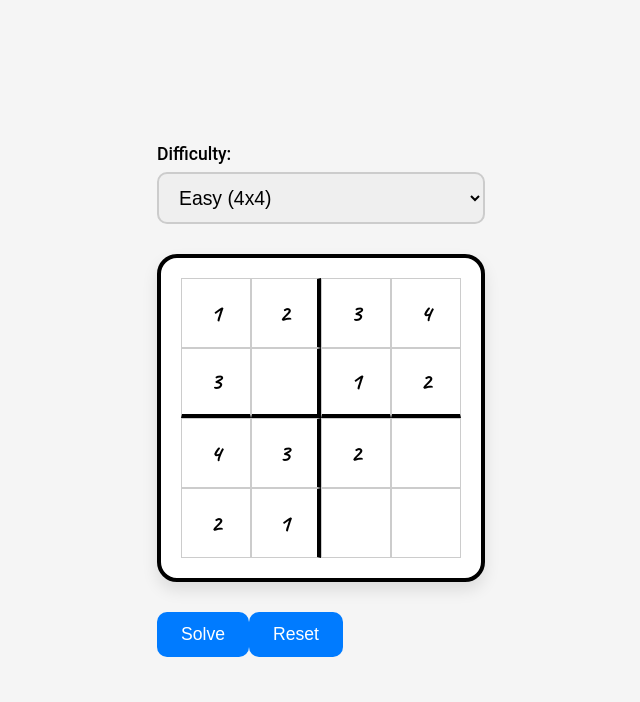
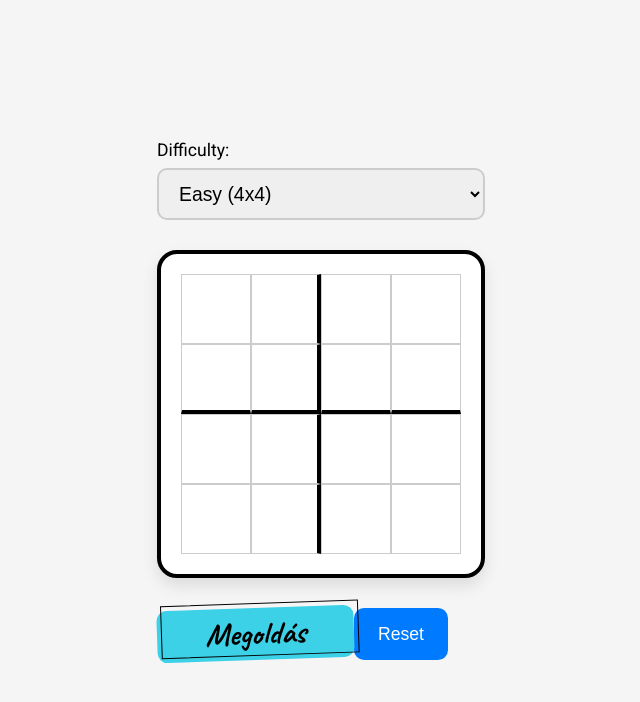
Before and after one commit to sziszi86/sudoko1, a React (Create React App) app in the folder sudoku-solver/: page /solver in a window 1280 px wide. Shown: the top 702 px of the page, without its empty margins (319-959 px from the left). Built offline with nearby package versions, Linux system fonts and the light colour scheme.

Commit message:
sudoku rulez update + design

```diff
--- a/sudoku-solver/src/App.css
+++ b/sudoku-solver/src/App.css
@@ -1,3 +1,5 @@
+@import url('https://fonts.googleapis.com/css2?family=Roboto:wght@400;700&display=swap');
+
 body {
     font-family: 'Roboto', sans-serif;
     background-color: #f5f5f5;
@@ -73,73 +75,6 @@ button:hover {
     background-color: #0056b3;
 }
 
-.sudoku-grid {
-  display: grid;
-  gap: 0;
-  margin: 30px auto;
-  padding: 20px;
-  background-color: #fff;
-  border: 4px solid #000;
-  border-radius: 20px;
-  box-shadow: 0 8px 16px rgba(0, 0, 0, 0.1);
-}
-
-.sudoku-grid.grid-4 {
-  grid-template-columns: repeat(4, 70px);
-  grid-template-rows: repeat(4, 70px);
-  max-width: 280px;
-}
-
-.sudoku-grid.grid-9 {
-  grid-template-columns: repeat(9, 50px);
-  grid-template-rows: repeat(9, 50px);
-  max-width: 460px;
-}
-
-.sudoku-grid .cell {
-  width: 100%;
-  height: 100%;
-  padding: 0;
-  font-size: 1.5em;
-  font-weight: 700;
-  text-align: center;
-  border: 1px solid #ccc;
-  box-sizing: border-box;
-  transition: border-color 0.3s ease;
-  font-family: 'Caveat', cursive; /* Kézírásos betűtípus */
-  animation: write 0.5s ease-out; /* Írás animáció */
-}
-
-.sudoku-grid .cell:focus {
-  outline: none;
-  border-color: #007bff;
-}
-
-.sudoku-grid .border-right {
-  border-right: 4px solid #000;
-}
-
-.sudoku-grid .border-bottom {
-  border-bottom: 4px solid #000;
-}
-
-.sudoku-grid .error {
-  border: 2px solid red;
-}
-
-.modal-overlay {
-  position: fixed;
-  top: 0;
-  left: 0;
-  width: 100%;
-  height: 100%;
-  background: rgba(0, 0, 0, 0.5);
-  display: flex;
-  justify-content: center;
-  align-items: center;
-  opacity: 0;
-  animation: fadeIn 0.5s forwards;
-}
 
 .modal {
     background: white;
@@ -159,13 +94,60 @@ button:hover {
     animation: fadeIn 0.5s forwards;
 }
 
-@keyframes write {
-  from {
-    opacity: 0;
-    transform: translateY(-20px);
+.btn-primary {
+    background-color: #3DD1E7;
+    border: 0 solid #E5E7EB;
+    box-sizing: border-box;
+    font-family: 'Caveat', cursive;
+    color: #000000;
+    display: flex;
+    font-size: 24px;
+    font-weight: 700;
+    justify-content: center;
+    line-height: 1.75rem;
+    padding: .75rem 1.65rem;
+    position: relative;
+    text-align: center;
+    text-decoration: none #000000 solid;
+    text-decoration-thickness: auto;
+    width: auto;
+    max-width: 460px;
+    cursor: pointer;
+    transform: rotate(-2deg);
+    user-select: none;
+    -webkit-user-select: none;
+    touch-action: manipulation;
 }
-  to {
-    opacity: 1;
-    transform: translateY(0);
+
+    .btn-primary:focus {
+        outline: 0;
+    }
+    .btn-primary:hover{
+        color: white;
+    }
+
+    .btn-primary:after {
+        content: '';
+        position: absolute;
+        border: 1px solid #000000;
+        bottom: 4px;
+        left: 4px;
+        width: calc(100% - 1px);
+        height: calc(100% - 1px);
+    }
+
+    .btn-primary:hover:after {
+        bottom: 2px;
+        left: 2px;
+        color: white;
+    }
+
+    @media (min-width: 768px) {
+        .btn-primary {
+            padding: .75rem 3rem;
+            font-size: 32px;
         }
     }
+.flex{
+    display: flex;
+}
--- /dev/null
+++ b/sudoku-solver/src/components/SudokuGrid.css
@@ -0,0 +1,72 @@
+@import url('https://fonts.googleapis.com/css2?family=Caveat:wght@400;700&display=swap');
+@import url('https://fonts.googleapis.com/css2?family=Roboto:wght@400;700&display=swap');
+
+.sudoku-grid {
+    display: grid;
+    gap: 0;
+    margin: 30px auto;
+    padding: 20px;
+    background-color: #fff;
+    border: 4px solid #000;
+    border-radius: 20px;
+    box-shadow: 0 8px 16px rgba(0, 0, 0, 0.1);
+}
+
+.sudoku-grid.grid-4 {
+    grid-template-columns: repeat(4, 70px);
+    grid-template-rows: repeat(4, 70px);
+    max-width: 280px;
+}
+
+.sudoku-grid.grid-9 {
+    grid-template-columns: repeat(9, 50px);
+    grid-template-rows: repeat(9, 50px);
+    max-width: 460px;
+}
+
+.sudoku-grid .cell {
+    width: 100%;
+    height: 100%;
+    padding: 0;
+    font-size: 1.5em;
+    font-weight: 700;
+    text-align: center;
+    border: 1px solid #ccc;
+    box-sizing: border-box;
+    transition: border-color 0.3s ease;
+}
+
+.sudoku-grid .cell.user-input {
+    font-family: 'Caveat', cursive; /* Kézírásos betűtípus a felhasználó által beírt mezőknek */
+}
+
+.sudoku-grid .cell.generated {
+    font-family: 'Roboto', sans-serif; /* Generált mezők betűtípusa */
+    animation: fadeInGreen 2s ease-out; /* Generált mezők halványzöld animációja */
+}
+
+.sudoku-grid .cell:focus {
+    outline: none;
+    border-color: #007bff;
+}
+
+.sudoku-grid .border-right {
+    border-right: 4px solid #000;
+}
+
+.sudoku-grid .border-bottom {
+    border-bottom: 4px solid #000;
+}
+
+.sudoku-grid .error {
+    border: 2px solid red;
+}
+
+@keyframes fadeInGreen {
+    0% {
+        background-color: #d4edda; /* Halványzöld */
+    }
+    100% {
+        background-color: transparent;
+    }
+}
--- a/sudoku-solver/src/components/SudokuGrid.jsx
+++ b/sudoku-solver/src/components/SudokuGrid.jsx
@@ -1,11 +1,19 @@
 import React from 'react';
+import './SudokuGrid.css';
 
-const SudokuGrid = ({ grid, onChange, errors }) => {
+const SudokuGrid = ({ grid, onChange, errors, solvedGrid, userInputs, setUserInputs }) => {
     const handleInputChange = (row, col, value) => {
         // Csak 1-9 közötti értékeket engedélyezünk
         if (value === '' || (/^[1-9]$/.test(value) && grid.length === 9) || (/^[1-4]$/.test(value) && grid.length === 4)) {
             onChange(row, col, value);
         }
+    };
+
+    const handleFocus = (row, col) => {
+        const newUserInputs = userInputs.map((r, rowIndex) =>
+            r.map((cell, colIndex) => (rowIndex === row && colIndex === col ? true : cell))
+        );
+        setUserInputs(newUserInputs);
     };
 
     return (
@@ -22,6 +30,12 @@ const SudokuGrid = ({ grid, onChange, errors }) => {
                     if (errors[rowIndex][colIndex]) {
                         className += " error";
                     }
+                    if (userInputs[rowIndex][colIndex]) {
+                        className += " user-input";
+                    }
+                    if (solvedGrid && solvedGrid[rowIndex][colIndex] !== grid[rowIndex][colIndex]) {
+                        className += " generated";
+                    }
                     return (
                         <input
                             key={`${rowIndex}-${colIndex}`}
@@ -29,6 +43,7 @@ const SudokuGrid = ({ grid, onChange, errors }) => {
                             maxLength="1"
                             value={cell || ''}
                             onChange={(e) => handleInputChange(rowIndex, colIndex, e.target.value)}
+                            onFocus={() => handleFocus(rowIndex, colIndex)}
                             className={className}
                         />
                     );
--- a/sudoku-solver/src/pages/SudokuSolverPage.jsx
+++ b/sudoku-solver/src/pages/SudokuSolverPage.jsx
@@ -1,26 +1,29 @@
-import React, {useState, useEffect} from 'react';
-import {useLocation} from 'react-router-dom';
+import React, { useState, useEffect } from 'react';
+import { useLocation } from 'react-router-dom';
 import SudokuGrid from '../components/SudokuGrid';
 import Modal from '../components/Modal';
-import {solveSudoku, generateSudoku, isValidSudoku} from '../utils/sudokuSolver';
+import { solveSudoku, generateSudoku, isValidSudoku } from '../utils/sudokuSolver';
+
+const generateEmptyGrid = (size) => {
+    return Array(size).fill().map(() => Array(size).fill(null));
+};
+
+const initializeErrors = (size) => {
+    return Array(size).fill().map(() => Array(size).fill(false));
+};
 
 const SudokuSolverPage = () => {
-    const emptyGrid4x4 = Array(4).fill().map(() => Array(4).fill(null));
-    const emptyGrid9x9 = Array(9).fill().map(() => Array(9).fill(null));
-    const emptyErrors4x4 = Array(4).fill().map(() => Array(4).fill(false));
-    const emptyErrors9x9 = Array(9).fill().map(() => Array(9).fill(false));
     const location = useLocation();
     const initialDifficulty = location.state?.difficulty || 'easy';
+    const initialSize = initialDifficulty === 'easy' ? 4 : 9;
 
     const [difficulty, setDifficulty] = useState(initialDifficulty);
-    const [grid, setGrid] = useState(() => {
-        const savedGrid = JSON.parse(localStorage.getItem('sudoku-grid'));
-        const savedDifficulty = localStorage.getItem('sudoku-difficulty') || initialDifficulty;
-        return savedGrid || generateSudoku(savedDifficulty === 'easy' ? 4 : 9);
-    });
-    const [errors, setErrors] = useState(grid.length === 4 ? emptyErrors4x4 : emptyErrors9x9);
+    const [grid, setGrid] = useState(() => generateEmptyGrid(initialSize));
+    const [errors, setErrors] = useState(() => initializeErrors(initialSize));
+    const [solvedGrid, setSolvedGrid] = useState(null);
     const [message, setMessage] = useState('');
     const [showModal, setShowModal] = useState(false);
+    const [userInputs, setUserInputs] = useState(() => generateEmptyGrid(initialSize));
 
     useEffect(() => {
         localStorage.setItem('sudoku-grid', JSON.stringify(grid));
@@ -28,13 +31,11 @@ const SudokuSolverPage = () => {
     }, [grid, difficulty]);
 
     useEffect(() => {
-        if (difficulty === 'easy') {
-            setGrid(generateSudoku(4));
-            setErrors(emptyErrors4x4);
-        } else {
-            setGrid(generateSudoku(9));
-            setErrors(emptyErrors9x9);
-        }
+        const size = difficulty === 'easy' ? 4 : 9;
+        setGrid(generateEmptyGrid(size));
+        setErrors(initializeErrors(size));
+        setSolvedGrid(null);
+        setUserInputs(generateEmptyGrid(size)); // Reset user inputs when difficulty changes
     }, [difficulty]);
 
     const handleChange = (row, col, value) => {
@@ -43,6 +44,7 @@ const SudokuSolverPage = () => {
         );
         setGrid(newGrid);
         setErrors(isValidSudoku(newGrid));
+        setSolvedGrid(null); // Reset solvedGrid on user input
     };
 
     const handleSolve = () => {
@@ -54,7 +56,8 @@ const SudokuSolverPage = () => {
             setShowModal(true);
         } else if (solveSudoku(gridCopy)) {
             setGrid(gridCopy);
-            setErrors(grid.length === 4 ? emptyErrors4x4 : emptyErrors9x9); // Clear errors after solving
+            setSolvedGrid(gridCopy); // Set the solved grid to highlight generated cells
+            setErrors(initializeErrors(grid.length)); // Clear errors after solving
             setMessage('Sudoku solved!');
             setShowModal(true);
         } else {
@@ -65,14 +68,12 @@ const SudokuSolverPage = () => {
     };
 
     const handleReset = () => {
-        if (grid.length === 4) {
-            setGrid(emptyGrid4x4);
-            setErrors(emptyErrors4x4);
-        } else {
-            setGrid(emptyGrid9x9);
-            setErrors(emptyErrors9x9);
-        }
+        const size = difficulty === 'easy' ? 4 : 9;
+        setGrid(generateEmptyGrid(size));
+        setErrors(initializeErrors(size));
         setMessage('');
+        setSolvedGrid(null); // Reset solvedGrid on reset
+        setUserInputs(generateEmptyGrid(size)); // Reset user inputs on reset
     };
 
     const handleCloseModal = () => {
@@ -88,9 +89,11 @@ const SudokuSolverPage = () => {
                     <option value="hard">Hard (9x9)</option>
                 </select>
             </label>
-            <SudokuGrid grid={grid} onChange={handleChange} errors={errors}/>
-            <button onClick={handleSolve}>Solve</button>
-            <button onClick={handleReset}>Reset</button>
+            <SudokuGrid grid={grid} onChange={handleChange} errors={errors} solvedGrid={solvedGrid} userInputs={userInputs} setUserInputs={setUserInputs} />
+            <div className="flex">
+                <button className="btn-primary" onClick={handleSolve}>Megoldás</button>
+                <button onClick={handleReset}>Reset</button>
+            </div>
             <Modal
                 show={showModal}
                 onClose={handleCloseModal}
--- a/sudoku-solver/src/utils/sudokuSolver.js
+++ b/sudoku-solver/src/utils/sudokuSolver.js
@@ -22,22 +22,6 @@ const isValid = (grid, row, col, num) => {
     for (let i = 0; i < boxSize; i++) {
         for (let j = 0; j < boxSize; j++) {
             if (grid[i + startRow][j + startCol] === num && (i + startRow !== row || j + startCol !== col)) {
-                return false;
-            }
-        }
-    }
-
-    // Ellenőrzés az átlókban
-    if (row === col) {
-        for (let i = 0; i < size; i++) {
-            if (grid[i][i] === num && i !== row) {
-                return false;
-            }
-        }
-    }
-    if (row + col === size - 1) {
-        for (let i = 0; i < size; i++) {
-            if (grid[i][size - 1 - i] === num && i !== row) {
                 return false;
             }
         }
```
Lines whose indentation alone changed are shown as unchanged.
